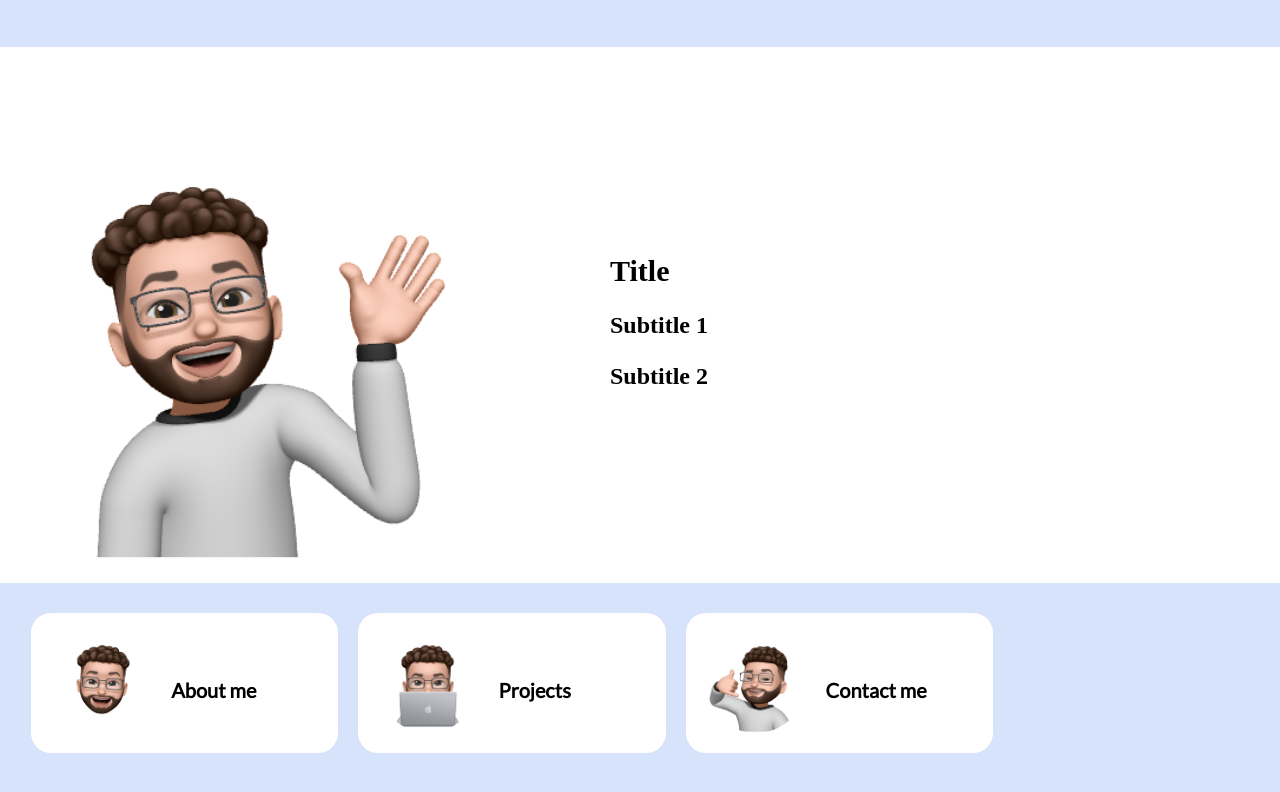
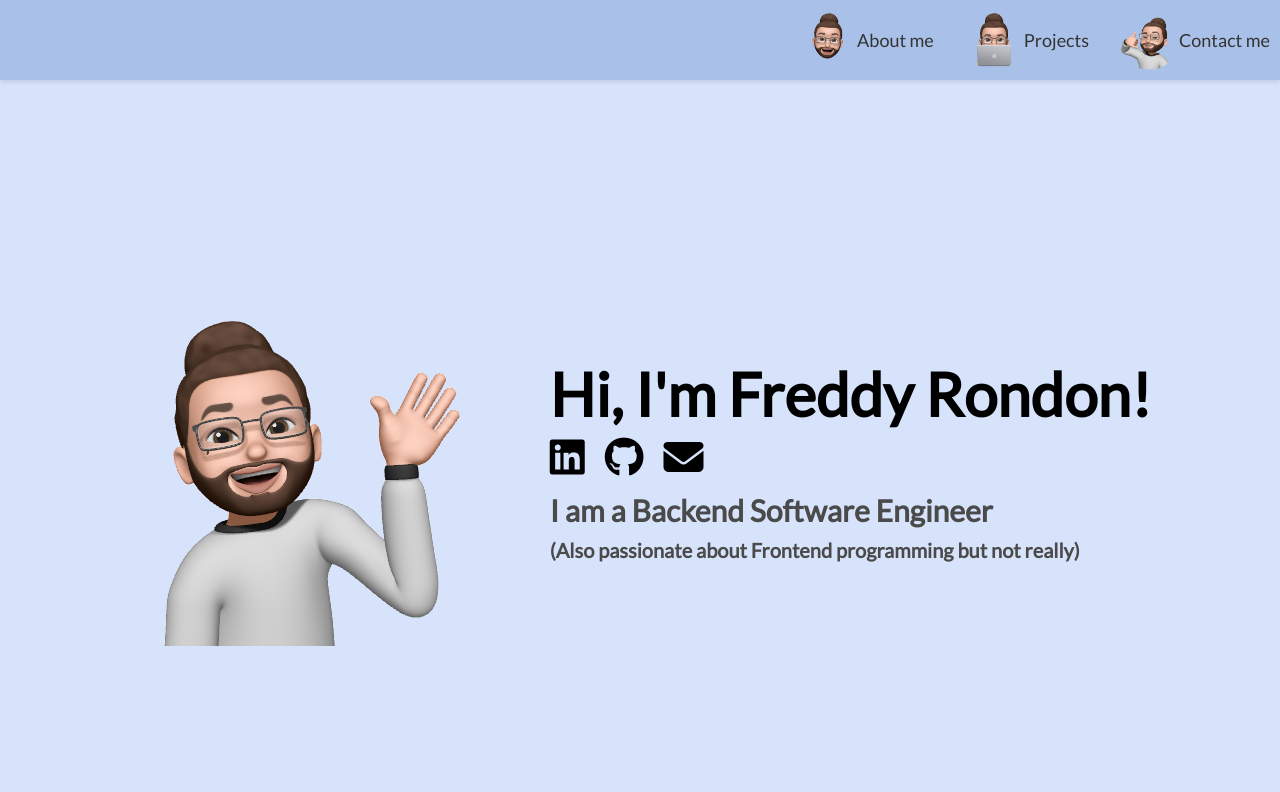
Before and after one commit to Freddyerf/Freddyerf.github.io, a plain HTML site: page index.html in a window 1280 px wide. Drawn offline with Linux system fonts and the light colour scheme.

Commit message:
Added navbar with avatar items, dynamic bitmojis, different layout

```diff
--- a/index.html
+++ b/index.html
@@ -1,46 +1,71 @@
 <html>
   <head>
-    <title>Freddy Rondon Personal Website</title>
+    <title>Freddy Rondon</title>
     <link rel="preconnect" href="https://fonts.googleapis.com">
     <link rel="preconnect" href="https://fonts.gstatic.com" crossorigin>
     <link href="https://fonts.googleapis.com/css2?family=Lato&display=swap" rel="stylesheet">
     <link rel="stylesheet" href="style.css">
+    <script src="https://kit.fontawesome.com/b10827bfe5.js" crossorigin="anonymous"></script>
   </head>
   <body>
+    <header>
+      <nav>
+        <ul>
+          <li>
+            <a href="#home">
+              <img class="avatar-image" data-filename="Default.png" alt="Freddy's bitmoji">
+              About me
+            </a>
+          </li>
+          <li>
+            <a href="#projects">
+              <img class="avatar-image" data-filename="Projects.png" alt="Freddy's bitmoji">
+              Projects
+            </a>
+          </li>
+          <li>
+            <a href="#contact">
+              <img class="avatar-image" data-filename="Contact.png" alt="Freddy's bitmoji">
+              Contact me
+            </a>
+          </li>
+        </ul>
+      </nav>
+    </header>
+
     <main>
-      <div class="content-wrapper">
-        <!-- Add this section before the card-container div -->
-        <section class="banner">
-          <img src="./avatar/curly/Wave.png" alt="Banner image">
-          <div class="banner-content">
-            <h2>Title</h2>
-            <h3>Subtitle 1</h3>
-            <h3>Subtitle 2</h3>
+      <section class="banner">
+        <img class="avatar-image" data-filename="wave.png" alt="Freddy's wave bitmoji">
+        <div class="banner-content">
+          <h1>Hi, I'm Freddy Rondon!</h1>
+          <div class="links">
+            <a href="https://www.linkedin.com/in/frondon/" target="_blank" title="LinkedIn profile">
+            <i class="fa-brands fa-linkedin"></i>
+            </a>
+            <a href="https://github.com/Freddyerf" target="_blank" title="Github profile">
+            <i class="fa-brands fa-github"></i>
+            </a>
+            <a href="mailto:example@example.com" target="_blank" title="Medium blog">
+              <i class="fa-solid fa-envelope"></i>
+            </a>
           </div>
-        </section>
+          <h2>I am a Backend Software Engineer </h2>
+          <h3>(Also passionate about Frontend programming but not really)</h3>
+        </div>
+      </section>
+    </main>
 
-        <div class="card-container">
-          <!-- Add your 6 cards here -->
-          <div class="card">
-              <img src="./avatar/curly/Default.png" alt="Freddy's bitmoji">
-              <div class="card-content">
-                <h1>About me</h1>
-              </div>
-          </div>
-          <div class="card">
-            <img src="./avatar/curly/Projects.png" alt="Freddy's bitmoji">
-            <div class="card-content">
-              <h1>Projects</h1>
-            </div>
-          </div>
-          <div class="card">
-            <img src="./avatar/curly/Contact.png" alt="Freddy's bitmoji">
-            <div class="card-content">
-              <h1>Contact me</h1>
-            </div>
-          </div>
-        </div>
-      </div>
-    </main>
+    <!-- Sets the image folder for avatar images and populates the 'src' attribute of all image elements
+      with the 'avatar-image' class and 'data-filename' attributes using the correct folder.
+      Change the 'imageFolder' variable value to switch between folders ("bun" or "curly").
+      Requires that both folders have the same image file names. -->
+    <script>
+      const imageFolder = "bun"; // Change this value to "bun" or "curly" to switch between folders
+
+      document.querySelectorAll(".avatar-image[data-filename]").forEach((img) => {
+        const fileName = img.getAttribute("data-filename");
+        img.setAttribute("src", `./avatar/${imageFolder}/${fileName}`);
+      });
+    </script>
   </body>
 </html>
--- a/style.css
+++ b/style.css
@@ -1,70 +1,70 @@
 body {
   margin: 0;
-}
-main {
+  padding: 0;
   background-color: #d7e3fa;
-  height: 100vh;
   display: flex;
   justify-content: center;
   align-items: center;
-  flex-direction: column; /* Add this line */
+  min-height: 100vh;
+}
+
+header {
+  background-color: #a9c1e8;
+  padding: 10px;
+  box-shadow: 0 2px 4px rgba(0, 0, 0, 0.1);
+  position: fixed;
+  top: 0;
+  left: 0;
+  width: 100%;
+  z-index: 1000;
+  box-sizing: border-box;
+}
+
+nav {
+  display: flex;
+  justify-content: flex-end;
+  align-items: center;
+}
+
+nav ul {
+  list-style: none;
+  margin: 0;
+  padding: 0;
+  display: flex;
+}
+
+nav ul li {
+  margin-left: 30px;
+  display: flex;
+  align-items: center;
+}
+
+nav ul li img {
+  width: 60px;
+  height: 60px;
+  border-radius: 50%;
+}
+
+nav ul li a {
+  display: flex;
+  align-items: center;
+  text-decoration: none;
+  color: #333;
+  font-family: "Lato", sans-serif;
+  font-size: 18px;
+}
+
+nav ul li a:hover {
+  color: #666;
+}
+
+nav ul li a:hover img {
+  filter: brightness(0.85);
 }
 
 
-.card-container {
-  display: flex;
-  flex-wrap: wrap;
-  justify-content: center;
-  gap: 20px;
-  width: 80%;
-}
-
-.card {
-  display: flex;
-  flex-direction: row;
-  background-color: #ffffff;
-  padding: 20px;
-  border-radius: 20px;
-  text-align: left;
-  width: 30%;
-  box-sizing: border-box;
-}
-
-.card img {
-  max-width: 100px;
-  max-height: 100px;
-  border-radius: 50%;
-  margin-right: 20px;
-}
-
-.card-content {
-  display: flex;
-  flex-direction: column;
-  justify-content: center;
-}
-
-h1 {
-  font-size: 20px;
-  font-family: "Lato", sans-serif;
-  margin-bottom: 0px;
-  text-align: center;
-}
-
-p {
-  font-size: 14px;
-  font-family: "Lato", sans-serif;
-  color: #4a4a4a;
-  margin-top: 8px;
-}
-
-.links {
-  display: flex;
-  gap: 8px;
-  justify-content: center;
-}
-
-a {
-  margin: 8px;
+main {
+  padding-top: 80px;
 }
 
 .banner {
@@ -73,33 +73,50 @@ a {
   align-items: center;
   justify-content: space-between;
   width: 100%;
-  background-color: #ffffff;
   padding: 20px;
   box-sizing: border-box;
-  margin-bottom: 30px;
 }
 
 .banner img {
-  width: 40%;
+  width: auto;
   object-fit: contain;
 }
 
 .banner-content {
   padding: 0 30px;
   text-align: left;
-  width: 50%;
+}
+
+
+.banner-content .links a {
+  font-size: 40px;
+  color: inherit;
+  text-decoration: none;
+}
+
+.links a:not(:first-child) {
+  margin-left: 10px;
+}
+
+
+.banner-content h1 {
+  font-size: 60px;
+  font-family: "Lato", sans-serif;
+  margin-bottom: 5px;
 }
 
 .banner-content h2 {
   font-size: 30px;
-  margin-bottom: 20px;
+  font-family: "Lato", sans-serif;
+  color: #4a4a4a;
+  margin-bottom: 10px;
+  margin-top: 10px;
 }
 
 .banner-content h3 {
-  font-size: 24px;
+  font-size: 20px;
+  margin-top: 0px;
   margin-bottom: 10px;
+  color: #4a4a4a;
+  font-family: "Lato", sans-serif;
 }
-
-.content-wrapper {
-  width: 100%;
-}
```
